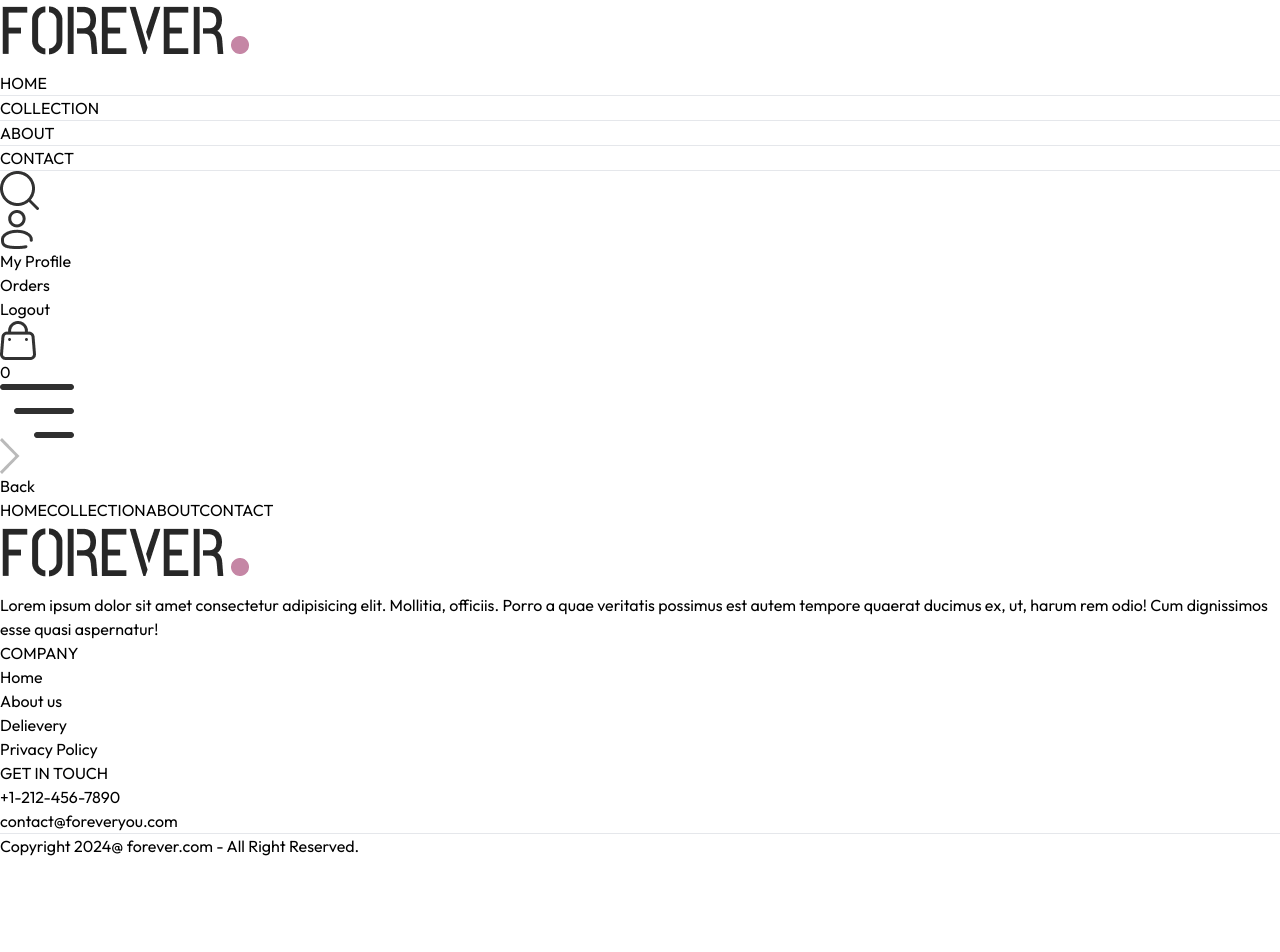
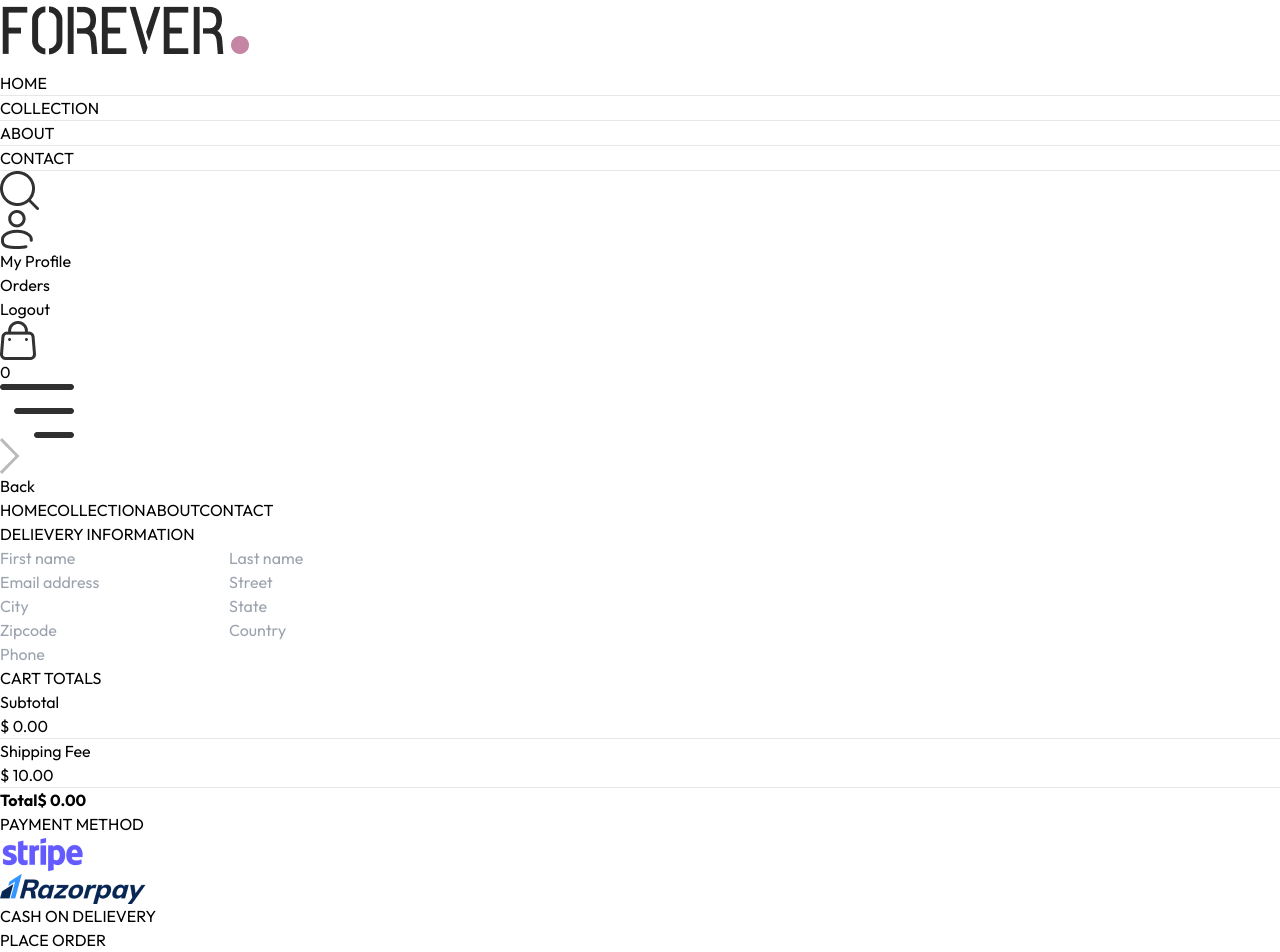
Before and after one commit to JashanjotSingh812/E-commerce, a React (Vite) app: page /place-order in a window 1280 px wide. Shown: the top 952 px of the page. Before the commit the page ends 858 px from the top, so only its background shows below. Built offline with nearby package versions, Linux system fonts and the light colour scheme.

Commit message:
Placeorder page completed and Order page starting

```diff
--- a/src/Pages/PlaceOrder.jsx
+++ b/src/Pages/PlaceOrder.jsx
@@ -1,9 +1,68 @@
-import React from 'react'
+import React, { useContext, useState } from 'react'
+import Title from '../components/Title'
+import CartTotal from '../components/CartTotal'
+import { assets } from '../assets/frontend_assets/assets'
+import { ShopContext } from '../Context/ShopContext'
 
 const PlaceOrder = () => {
+
+  const [method,setMethod]=useState('cod');
+
+  const {navigate}=useContext(ShopContext);
   return (
-    <div>
+    <div className='flex flex-col sm:flex-row justify-between gap-4 pt-5 sm:pt-14 min-h-[80vh] border-t'>
+      {/* ---------------Left Side ------------- */}
+       <div className='flex flex-col gap-4 w-full sm:max-w-[480px]'>
 
+          <div className='text-xl sm:text-2xl my-3'>
+             <Title text1={'DELIEVERY'} text2={'INFORMATION'}/>
+          </div>
+          <div className='flex gap-3'>
+                <input className='border border-gray-300 rounded py-1.5 px-3.5 w-full' type="text" placeholder='First name' />
+                <input className='border border-gray-300 rounded py-1.5 px-3.5 w-full' type="text" placeholder='Last name' />
+          </div>
+          <input className='border border-gray-300 rounded py-1.5 px-3.5 w-full' type="email" placeholder='Email address' />
+          <input className='border border-gray-300 rounded py-1.5 px-3.5 w-full' type="text" placeholder='Street'/>
+          <div className='flex gap-3'>
+                <input className='border border-gray-300 rounded py-1.5 px-3.5 w-full' type="text" placeholder='City' />
+                <input className='border border-gray-300 rounded py-1.5 px-3.5 w-full' type="text" placeholder='State' />
+          </div>
+          <div className='flex gap-3'>
+                <input className='border border-gray-300 rounded py-1.5 px-3.5 w-full' type="number" placeholder='Zipcode' />
+                <input className='border border-gray-300 rounded py-1.5 px-3.5 w-full' type="text" placeholder='Country' />
+          </div>
+          <input className='border border-gray-300 rounded py-1.5 px-3.5 w-full' type="number" placeholder='Phone'/>
+
+       </div>
+       {/* ------------------ Right Side -------------------*/}
+       <div className='mt-8'>
+            <div className='mt-8 min-w-80'>
+                 <CartTotal/>
+            </div>
+
+            <div className='mt-12'>
+                  <Title text1={'PAYMENT'} text2={'METHOD'}/>
+                  {/* ---------------  Payment Method Selection --------------*/}
+                  <div className='flex gap-3 flex-col lg:flex-row'>
+                      <div onClick={()=>setMethod('stripe')}  className='flex items-center gap-3 border p-2 px-3 cursor-pointer'>
+                           <p className={`min-w-3.5 h-3.5 border rounded-full ${method==='stripe' ? 'bg-green-400':''}`}></p>
+                           <img className='h-5 mx-4' src={assets.stripe_logo} alt="" />
+                      </div>
+                      <div onClick={()=>setMethod('razorpay')}  className='flex items-center gap-3 border p-2 px-3 cursor-pointer'>
+                           <p className={`min-w-3.5 h-3.5 border rounded-full ${method==='razorpay' ? 'bg-green-400':''}`}></p>
+                           <img className='h-5 mx-4' src={assets.razorpay_logo} alt="" />
+                      </div>
+                     <div onClick={()=>setMethod('cod')} className='flex items-center gap-3 border p-2 px-3 cursor-pointer'>
+                           <p className={`min-w-3.5 h-3.5 border rounded-full ${method==='cod' ? 'bg-green-400':''}`}></p>
+                           <p className='text-grat-500 text-sm font-medium mx-4'>CASH ON DELIEVERY</p>
+                      </div>
+                  </div>
+
+                  <div className='w-full text-end mt-8'>
+                      <button onClick={()=>navigate('/orders')} className='bg-black text-white px-16 py-3 sm'>PLACE ORDER</button>
+                  </div>
+            </div>
+       </div>
     </div>
   )
 }
```
